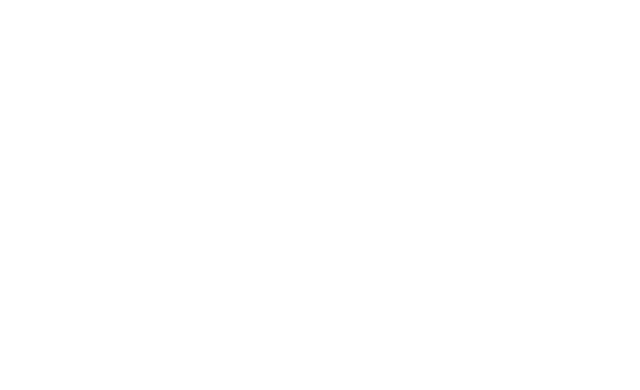
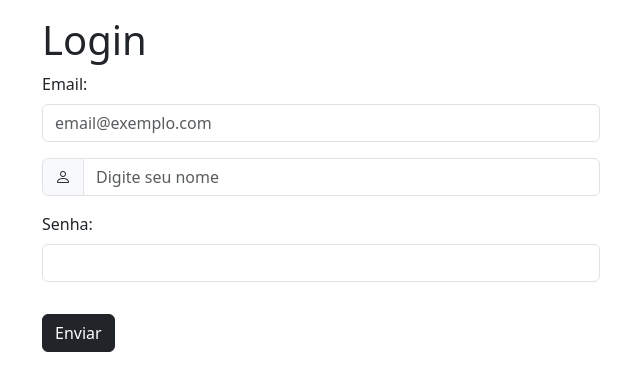
Before and after one commit to StefanyLino/Bootstrap_Intro, a plain HTML site: page ex5b-al-fazer-formulario-(ex)/ex5b.html in a window 1280 px wide. Shown: the whole page, without its empty margins (40-680 px from the left). Drawn offline with nearby package versions, Linux system fonts and the light colour scheme; files that its build step writes are made by us from their sources.

Commit message:
Exercício 5

```diff
--- a/ex5b-al-fazer-formulario-(ex)/ex5b.html
+++ b/ex5b-al-fazer-formulario-(ex)/ex5b.html
@@ -1 +1,53 @@
-<!-- 1ª Digitação (Resolver exercício aqui) -->
+<!DOCTYPE html>
+<html lang="pt-br">
+<head>
+    <meta charset="UTF-8">
+    <meta name="viewport" content="width=device-width, initial-scale=1.0">
+    <title>Formulário Moderno</title>
+
+    <!-- Bootstrap CSS -->
+    <link href="https://cdn.jsdelivr.net/npm/bootstrap@5.3.0/dist/css/bootstrap.min.css" rel="stylesheet">
+
+    <!-- Bootstrap ícones -->
+    <link rel="stylesheet" href="https://cdn.jsdelivr.net/npm/bootstrap-icons@1.11.3/font/bootstrap-icons.css">
+
+    <!-- CSS customizado -->
+    <link rel="stylesheet" href="styles.css">
+</head>
+<body>
+
+    <div class="container mt-3">
+        <h1>Login</h1>
+        <form class="custom-form">
+
+            <div class="col-sm-6 mb-3">
+
+                <label for="email" class="form-label">
+                    Email:
+                </label>
+                <input type="text" class="form-control custom-input" placeholder="email@exemplo.com" id="email">
+
+
+            <div class="input-group mt-3">
+                <span class="input-group-text custom-icon">
+                    <i class="bi bi-person"></i>
+                </span>
+                <input type="text" class="form-control custom-input" placeholder="Digite seu nome">
+            </div>
+
+            <label for="senha" class="form-label mt-3">
+                Senha:
+            </label>
+            <input type="password" class="form-control custom-input">
+
+            </div>
+
+            <button type="submit" class="btn btn-dark custom-button mt-3">Enviar</button>
+
+        </form>
+
+    </div>
+
+    <script src="https://cdn.jsdelivr.net/npm/bootstrap@5.3.0/dist/js/bootstrap.bundle.min.js"></script>
+</body>
+</html>
```
